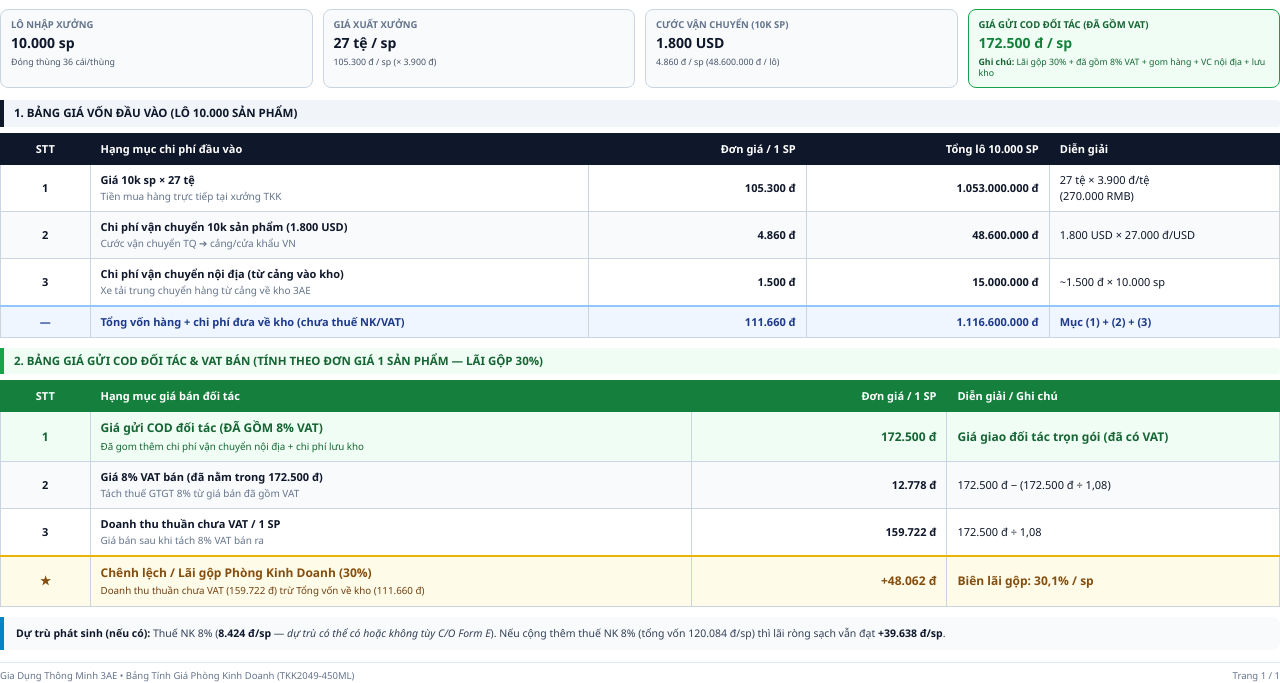
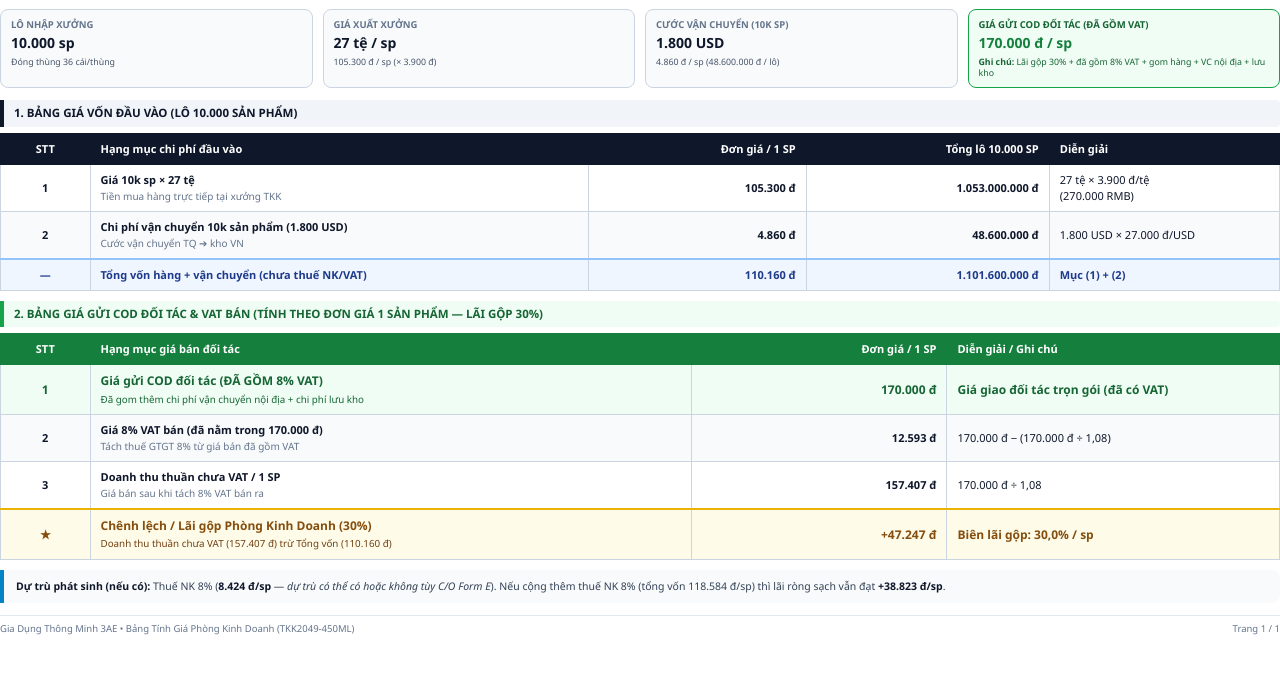
Before and after one commit to duykoolhp1996/gia-dung-thong-minh-3ae, a plain HTML site: page Bang_Tinh_Gia_Phong_Kinh_Doanh_10K_TKK2049.html in a window 1280 px wide. Shown: the part 192-875 px from the top of the page. After the commit the page ends 828 px from the top, so only its background shows below. Drawn offline with Linux system fonts and the light colour scheme.

Commit message:
docs: bo dong VC noi dia cang-kho va tinh lai gia COD 170.000d (bien lai gop 30.0%)

```diff
--- a/Bang_Tinh_Gia_Phong_Kinh_Doanh_10K_TKK2049.html
+++ b/Bang_Tinh_Gia_Phong_Kinh_Doanh_10K_TKK2049.html
@@ -83,7 +83,7 @@
     </div>
     <div class="meta-card" style="border-color:#16a34a; background:#f0fdf4;">
       <div class="meta-label" style="color:#166534;">Giá gửi COD đối tác (Đã gồm VAT)</div>
-      <div class="meta-val" style="color:#15803d;">172.500 đ / sp</div>
+      <div class="meta-val" style="color:#15803d;">170.000 đ / sp</div>
       <div class="meta-note" style="color:#166534;"><strong>Ghi chú:</strong> Lãi gộp 30% + đã gồm 8% VAT + gom hàng + VC nội địa + lưu kho</div>
     </div>
   </div>
@@ -110,24 +110,17 @@
       </tr>
       <tr>
         <td style="text-align:center; font-weight:700;">2</td>
-        <td><strong>Chi phí vận chuyển 10k sản phẩm (1.800 USD)</strong><br><span style="font-size:10px; color:#64748b;">Cước vận chuyển TQ ➔ cảng/cửa khẩu VN</span></td>
+        <td><strong>Chi phí vận chuyển 10k sản phẩm (1.800 USD)</strong><br><span style="font-size:10px; color:#64748b;">Cước vận chuyển TQ ➔ kho VN</span></td>
         <td class="num">4.860 đ</td>
         <td class="num">48.600.000 đ</td>
         <td>1.800 USD × 27.000 đ/USD</td>
       </tr>
-      <tr>
-        <td style="text-align:center; font-weight:700;">3</td>
-        <td><strong>Chi phí vận chuyển nội địa (từ cảng vào kho)</strong><br><span style="font-size:10px; color:#64748b;">Xe tải trung chuyển hàng từ cảng về kho 3AE</span></td>
-        <td class="num">1.500 đ</td>
-        <td class="num">15.000.000 đ</td>
-        <td>~1.500 đ × 10.000 sp</td>
-      </tr>
       <tr class="row-cost">
         <td style="text-align:center;">—</td>
-        <td>Tổng vốn hàng + chi phí đưa về kho (chưa thuế NK/VAT)</td>
-        <td class="num">111.660 đ</td>
-        <td class="num">1.116.600.000 đ</td>
-        <td>Mục (1) + (2) + (3)</td>
+        <td>Tổng vốn hàng + vận chuyển (chưa thuế NK/VAT)</td>
+        <td class="num">110.160 đ</td>
+        <td class="num">1.101.600.000 đ</td>
+        <td>Mục (1) + (2)</td>
       </tr>
     </tbody>
   </table>
@@ -147,33 +140,33 @@
       <tr class="row-cod">
         <td style="text-align:center;">1</td>
         <td><strong>Giá gửi COD đối tác (ĐÃ GỒM 8% VAT)</strong><br><span style="font-size:9.8px; font-weight:500; color:#166534;">Đã gom thêm chi phí vận chuyển nội địa + chi phí lưu kho</span></td>
-        <td class="num">172.500 đ</td>
+        <td class="num">170.000 đ</td>
         <td>Giá giao đối tác trọn gói (đã có VAT)</td>
       </tr>
       <tr>
         <td style="text-align:center; font-weight:700;">2</td>
-        <td><strong>Giá 8% VAT bán (đã nằm trong 172.500 đ)</strong><br><span style="font-size:10px; color:#64748b;">Tách thuế GTGT 8% từ giá bán đã gồm VAT</span></td>
-        <td class="num">12.778 đ</td>
-        <td>172.500 đ − (172.500 đ ÷ 1,08)</td>
+        <td><strong>Giá 8% VAT bán (đã nằm trong 170.000 đ)</strong><br><span style="font-size:10px; color:#64748b;">Tách thuế GTGT 8% từ giá bán đã gồm VAT</span></td>
+        <td class="num">12.593 đ</td>
+        <td>170.000 đ − (170.000 đ ÷ 1,08)</td>
       </tr>
       <tr>
         <td style="text-align:center; font-weight:700;">3</td>
         <td><strong>Doanh thu thuần chưa VAT / 1 SP</strong><br><span style="font-size:10px; color:#64748b;">Giá bán sau khi tách 8% VAT bán ra</span></td>
-        <td class="num">159.722 đ</td>
-        <td>172.500 đ ÷ 1,08</td>
+        <td class="num">157.407 đ</td>
+        <td>170.000 đ ÷ 1,08</td>
       </tr>
       <tr class="row-profit">
         <td style="text-align:center;">★</td>
-        <td><strong>Chênh lệch / Lãi gộp Phòng Kinh Doanh (30%)</strong><br><span style="font-size:9.8px; font-weight:400; color:#713f12;">Doanh thu thuần chưa VAT (159.722 đ) trừ Tổng vốn về kho (111.660 đ)</span></td>
-        <td class="num">+48.062 đ</td>
-        <td>Biên lãi gộp: 30,1% / sp</td>
+        <td><strong>Chênh lệch / Lãi gộp Phòng Kinh Doanh (30%)</strong><br><span style="font-size:9.8px; font-weight:400; color:#713f12;">Doanh thu thuần chưa VAT (157.407 đ) trừ Tổng vốn (110.160 đ)</span></td>
+        <td class="num">+47.247 đ</td>
+        <td>Biên lãi gộp: 30,0% / sp</td>
       </tr>
     </tbody>
   </table>
 
   <div class="note-box">
     <strong>Dự trù phát sinh (nếu có):</strong>
-    Thuế NK 8% (<strong>8.424 đ/sp</strong> — <em>dự trù có thể có hoặc không tùy C/O Form E</em>). Nếu cộng thêm thuế NK 8% (tổng vốn 120.084 đ/sp) thì lãi ròng sạch vẫn đạt <strong>+39.638 đ/sp</strong>.
+    Thuế NK 8% (<strong>8.424 đ/sp</strong> — <em>dự trù có thể có hoặc không tùy C/O Form E</em>). Nếu cộng thêm thuế NK 8% (tổng vốn 118.584 đ/sp) thì lãi ròng sạch vẫn đạt <strong>+38.823 đ/sp</strong>.
   </div>
 
   <div class="footer">
```
Also changed, not shown: Plan/Bang_Tinh_Gia_Phong_Kinh_Doanh_10K_TKK2049.html (+16 -23 lines), Bang_Tinh_Gia_Phong_Kinh_Doanh_10K_TKK2049.png, Plan/Bang_Tinh_Gia_Phong_Kinh_Doanh_10K_TKK2049.png, 2 other files.
